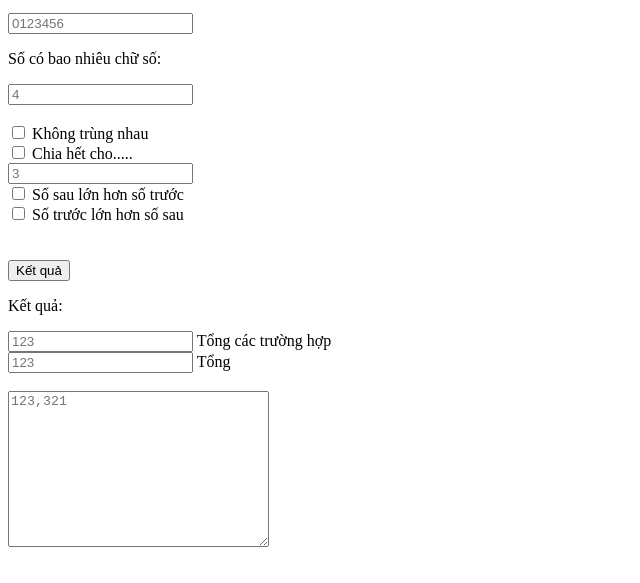
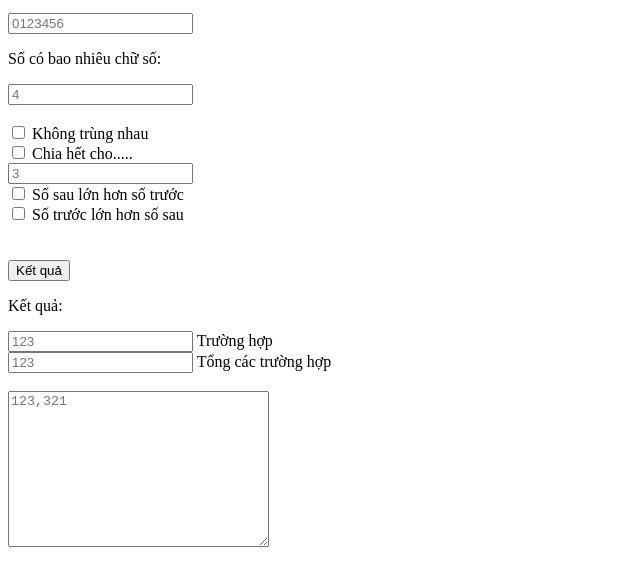
Before and after one commit to minhqnd/tohopxacsuat, a plain HTML site: page index.html in a window 1280 px wide. Shown: the part 101-684 px from the top of the page, without its empty margins (0-640 px from the left). Drawn offline with nearby package versions, Linux system fonts and the light colour scheme.

Commit message:
change label input

```diff
--- a/index.html
+++ b/index.html
@@ -39,10 +39,10 @@
 
     <p>Kết quả:</p>
     <input type="text" placeholder='123' name="" id="resultTong">
-    <label for="resultTong">Tổng các trường hợp</label>
+    <label for="resultTong">Trường hợp</label>
     <br>
     <input type="text" placeholder='123' name="" id="resultTongCacSo">
-    <label for="resultTongCacSo">Tổng</label>
+    <label for="resultTongCacSo">Tổng các trường hợp</label>
     <br>
     <br>
     <textarea name="" id="result" placeholder="123,321" cols="30" rows="10"></textarea>
```
